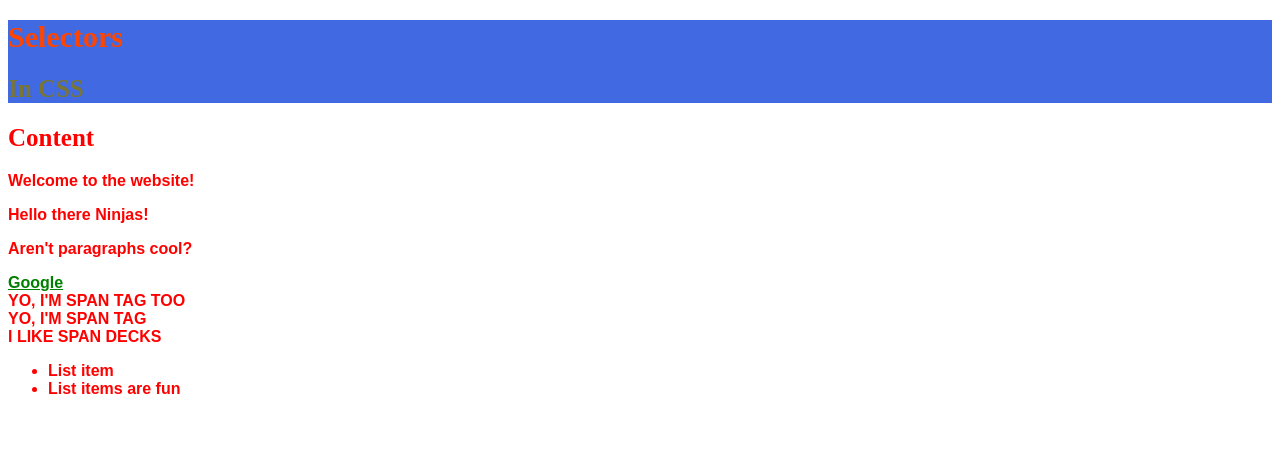
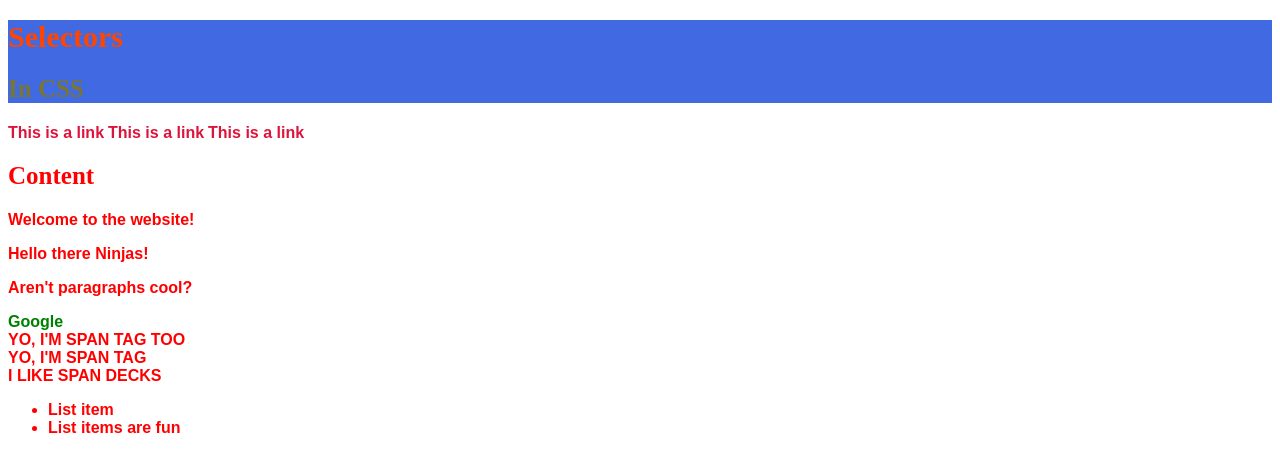
Before and after one commit to rafal-jaszewski/css-for-beginners, a plain HTML site: page index.html in a window 1280 px wide. Drawn offline with Linux system fonts and the light colour scheme.

Commit message:
Links behaviour

```diff
--- a/css/syntax.css
+++ b/css/syntax.css
@@ -72,3 +72,13 @@ article p:last-of-type{
 #header{
     background: royalblue;
 }
+a{
+    color: crimson;
+    text-decoration: none;
+    font-weight: bold;
+}
+a:hover{
+    color: darkgoldenrod;
+    text-decoration: underline;
+    background: darkkhaki;
+}
--- a/index.html
+++ b/index.html
@@ -12,6 +12,10 @@
             <h1>Selectors</h1>
             <h2>In CSS</h2>
         </div>
+
+        <a href="#">This is a link</a>
+        <a href="#">This is a link</a>
+        <a href="#">This is a link</a>
 
         <h2 id="content-header">Content</h2>
 
```
